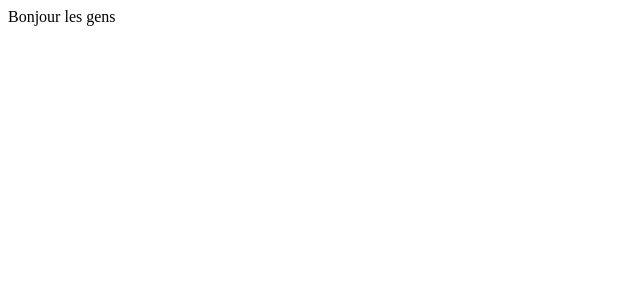
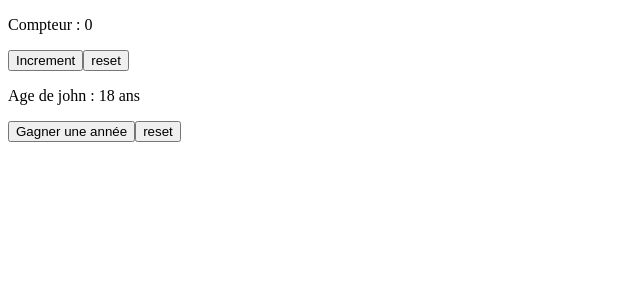
Before and after one commit to padubrulle/reactplayground, a React (Vite) app: page / in a window 1280 px wide. Shown: the top 300 px of the page, without its empty margins (0-640 px from the left). Built offline with nearby package versions, Linux system fonts and the light colour scheme.

Commit message:
Fin tuto hook useState

```diff
--- a/src/App.jsx
+++ b/src/App.jsx
@@ -1,6 +1,44 @@
+import { useState } from "react"
 
 function App() {
-  return "Bonjour les gens"
+
+  const [count, setCount] = useState(0)
+
+  const [person, setPerson] = useState({
+    firstname: "john",
+    lastname: "doe",
+    age: 18
+  })
+
+  console.log('render')
+
+  const increment = () => {
+    // setCount(count+1)
+    setCount((count) => count+1) // => permet de garder la valeur qui a été modifée
+  }
+
+  const incrementAge = () => {
+
+    setPerson({...person, age: person.age +1})
+  }
+
+  const reset = () => {
+    setCount(0)
+  }
+
+  const resetAge = () => {
+    setPerson({...person, age: 18})
+  }
+
+  return <>
+    <p>Compteur : { count }</p>
+    <button onClick={increment}>Increment</button>
+    <button onClick={reset}>reset</button>
+
+    <p>Age de {person.firstname} : { person.age } ans</p>
+    <button onClick={incrementAge}>Gagner une année</button>
+    <button onClick={resetAge}>reset</button>
+  </>
 }
 
 export default App
```
